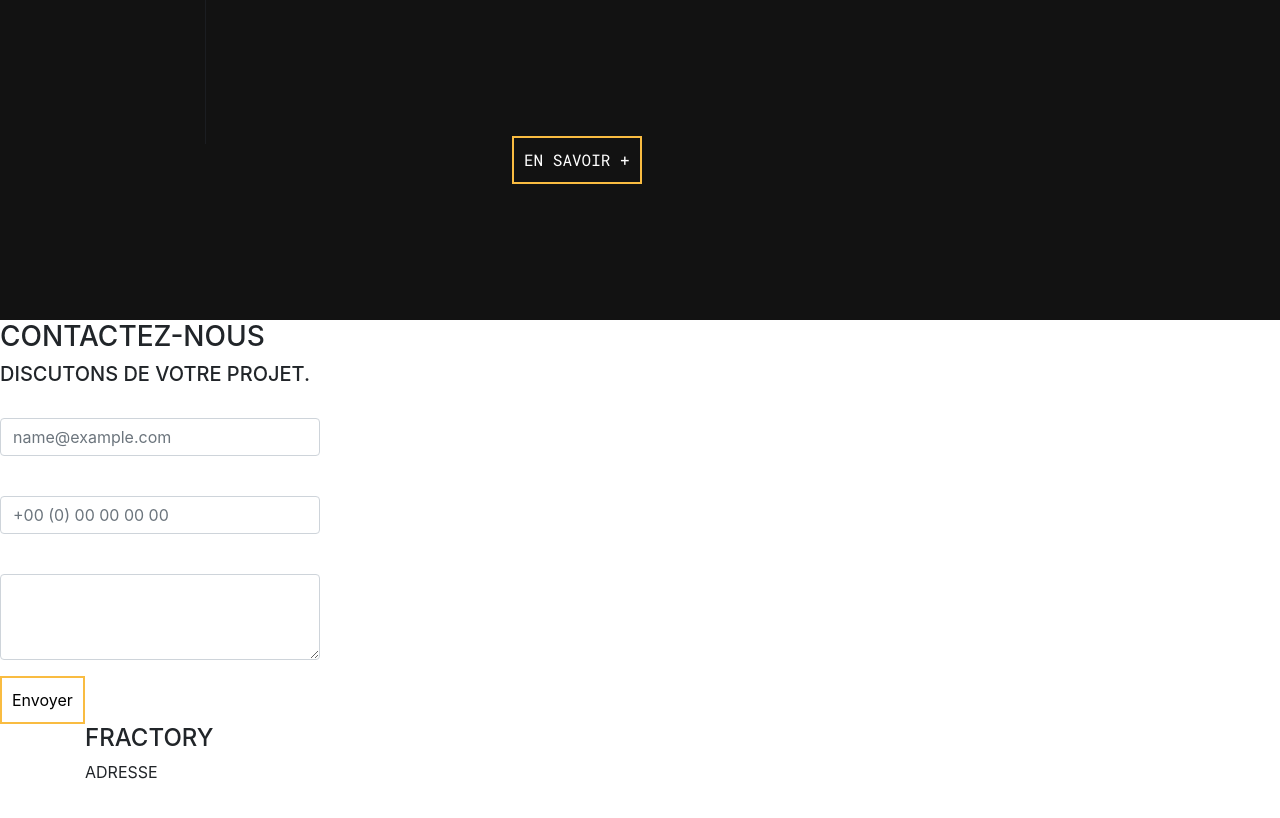
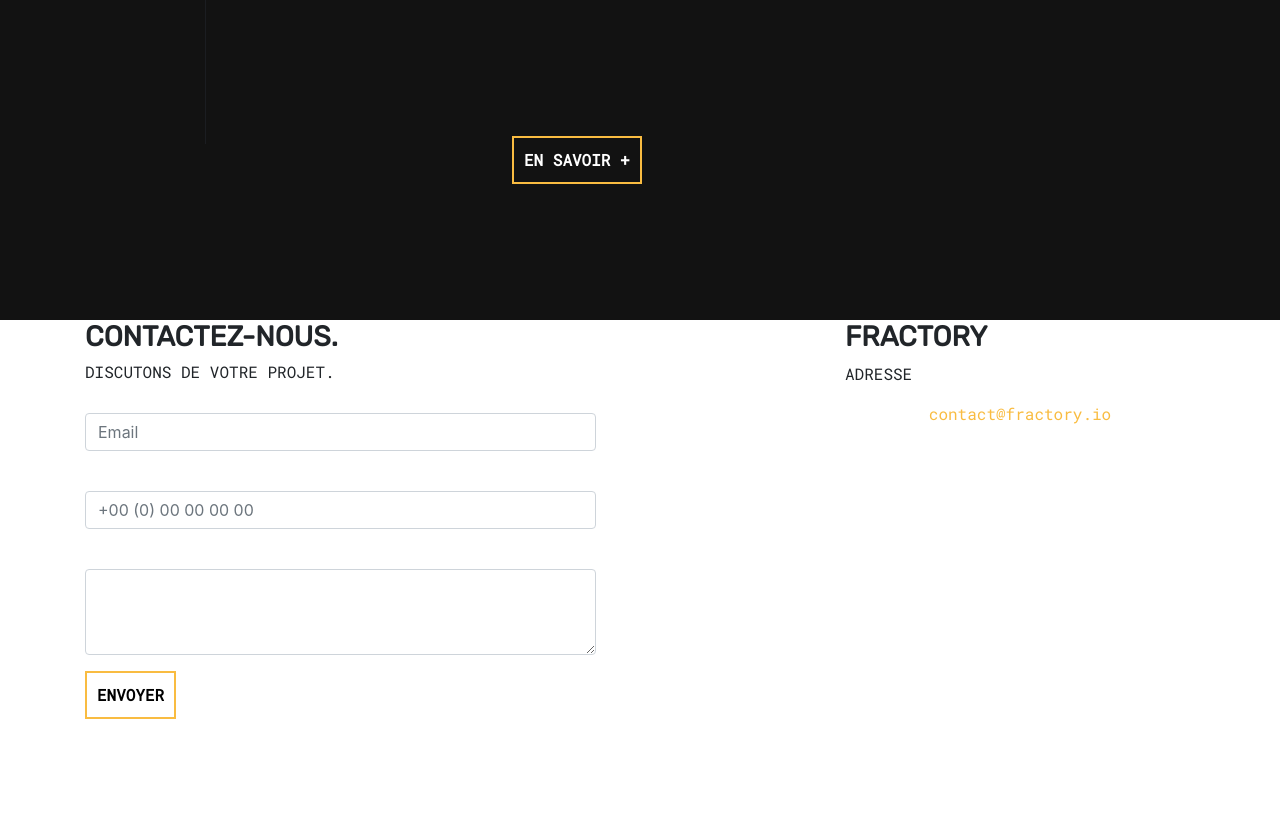
Before and after one commit to AxelleAdam/rhtest_integration, a website: page index.html in a window 1280 px wide. Shown: the part 880-1698 px from the top of the page. Drawn offline with nearby package versions, Linux system fonts and the light colour scheme; files that its build step writes are made by us from their sources; files whose address does not match are found by name.

Commit message:
Adding the last part with the form and integration.

```diff
--- a/index.html
+++ b/index.html
@@ -44,16 +44,18 @@
          </a>
         </div>
 
-        <div class="thirdPart">
-          <h3>Contactez-nous</h3>
-          <h5>Discutons de votre projet.</h5>
+        <div class="thirdPart container">
+          <div class="row">
+            <div class="col-sm-8">
+                <h3 class="contactFractory">Contactez-nous.</h3>
+                <h5 class="presProject">Discutons de votre projet.</h5>
               <form>
                   <div class="form-group">
                     <label for="exampleFormControlInput1"></label>
                     <input type="email"
                           class="form-control"
                           id="mail"
-                         placeholder="name@example.com"
+                          placeholder="Email"
                           required>
                   </div>
                   <div class="form-group">
@@ -80,10 +82,12 @@
                   </div>
                   <button>Envoyer</button>
                 </form>
-
-              <div class="container">
-                <h4>Fractory</h4>
-                <p>Adresse</p>
+             </div>
+            <div class="col-sm-4">
+              <h3 class="contactFractory">Fractory</h3>
+              <p class="adressFractory">Adresse</p>
+              <p class="mailFractory">contact@fractory.io</p>
+            </div>
           </div>
       </div>
 
--- a/src/scss/Components/_buttons.scss
+++ b/src/scss/Components/_buttons.scss
@@ -2,6 +2,7 @@ button{
     border:2px solid $yellow;
     background:transparent;
     padding:10px;
-    margin:auto;
-    font-family:$font-family-monospace;
+    font-family:$font-family-monospace !important;
+    font-weight:bold;
+    text-transform:uppercase !important;
 }
--- a/src/scss/Parts/_thirdPart.scss
+++ b/src/scss/Parts/_thirdPart.scss
@@ -1,3 +1,27 @@
 .thirdPart{
-    height:85vh;
+    height:65vh;
 }
+
+.adressFractory{
+    text-align:justify;
+    font-family:$font-family-monospace;
+
+}
+
+.mailFractory{
+    color:$yellow !important;
+    text-align:center;
+    text-transform:lowercase;
+    font-family:$font-family-monospace;
+
+}
+
+.contactFractory{
+    font-family:$font-family-sans-serif;
+    font-weight:bold;
+}
+
+.presProject{
+    font-family:$font-family-monospace;
+    font-size:100% !important;
+}
--- a/src/scss/lib/bootstrap.scss
+++ b/src/scss/lib/bootstrap.scss
@@ -1,5 +1,13 @@
 @import '~bootstrap/scss/bootstrap';
 
 .form-group{
-    width:25%;
+    width:70%;
 }
+@media (max-width: 1024px) {
+    .form-group{
+        width:85%;
+    }
+    .form-control{
+        width:100%;
+    }
+}
--- a/src/scss/main.scss
+++ b/src/scss/main.scss
@@ -9,3 +9,4 @@
 @import 'Components/_body';
 @import 'Parts/_firstPart';
 @import 'Parts/_secondPart';
+@import 'Parts/_thirdPart';
```
Also changed, not shown: src/scss/Components/_body.scss (line endings or trailing spaces). Lines whose indentation alone changed are shown as unchanged.
